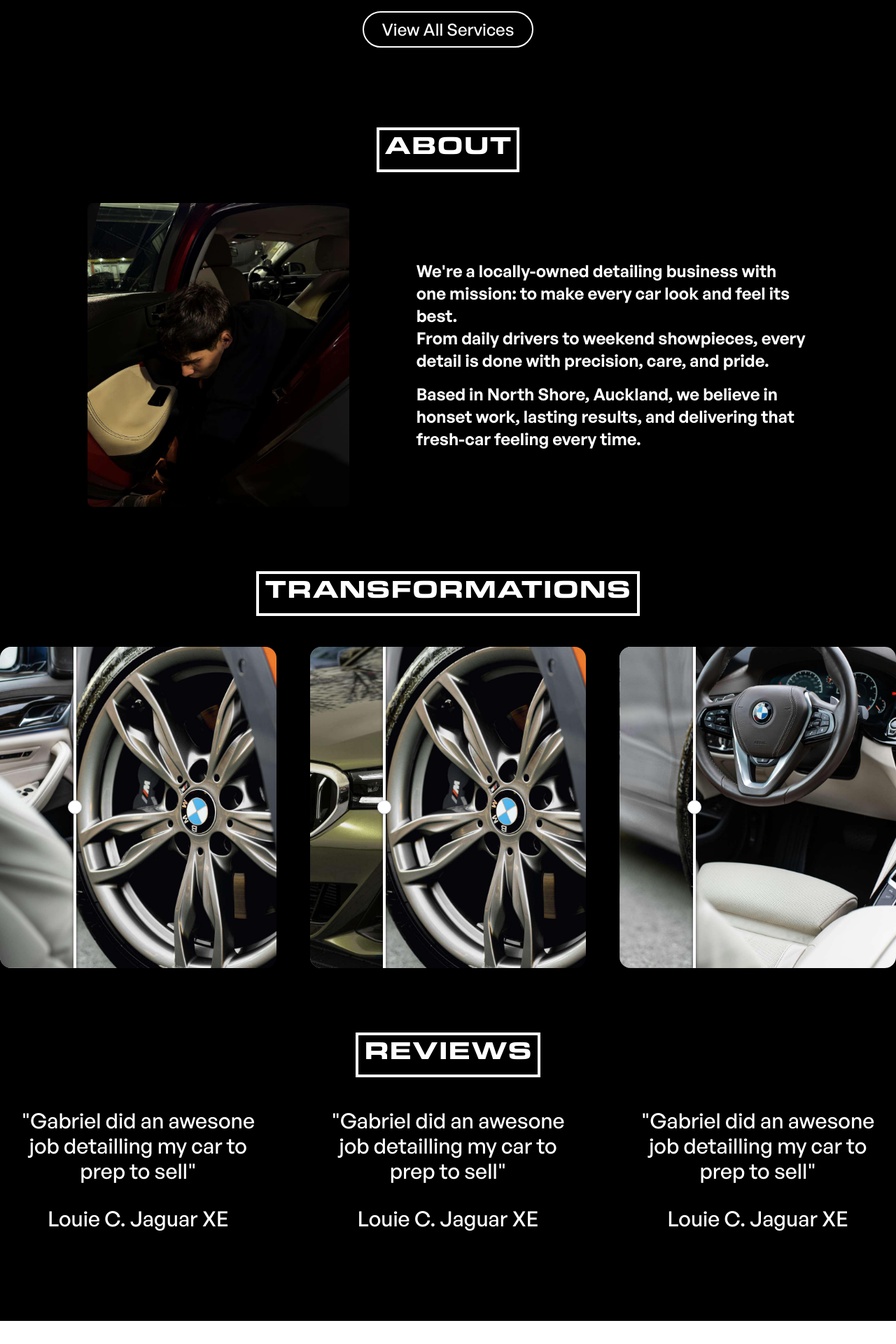
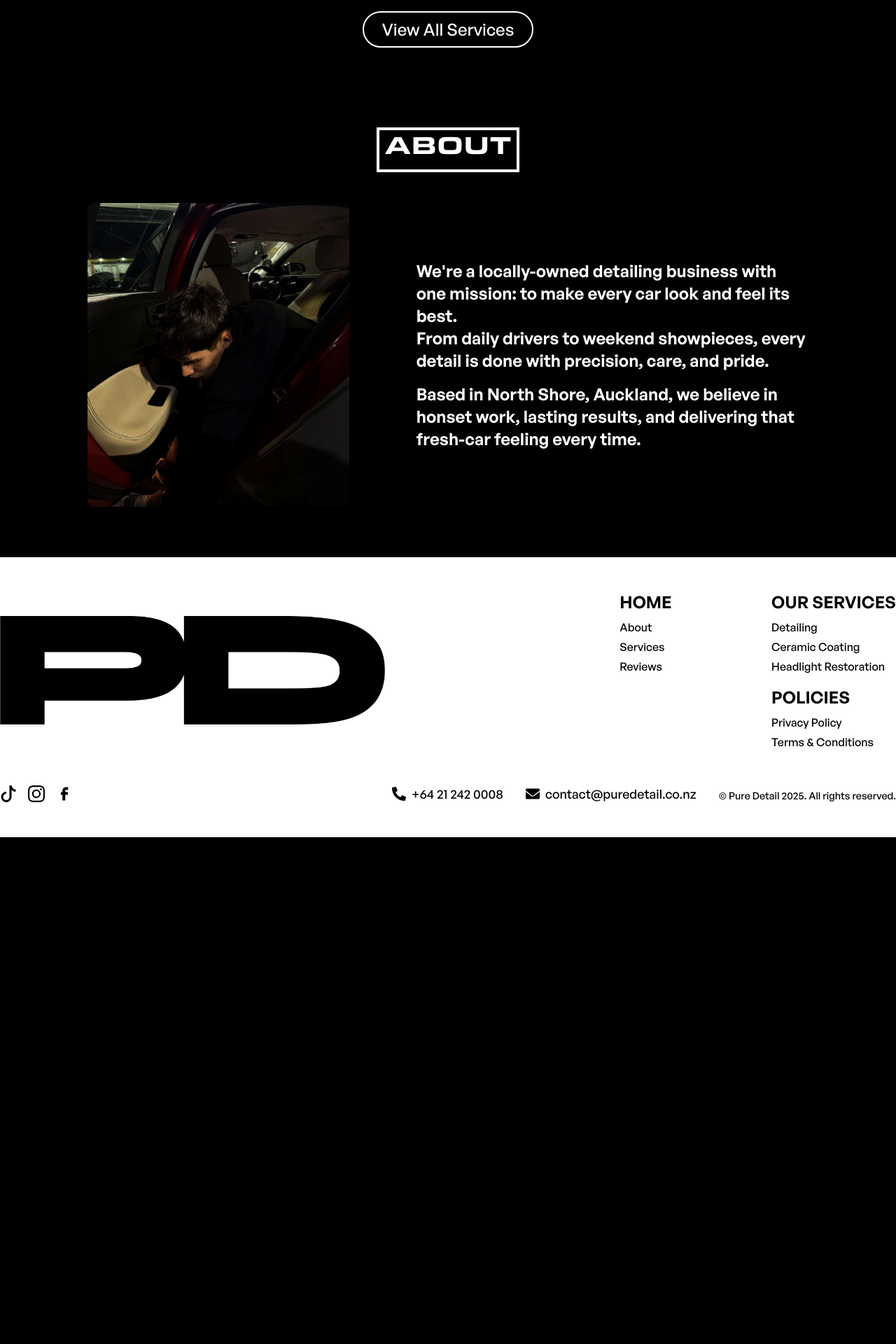
Before and after one commit to lucassdantas/pure_detail_website, a Next.js app: page / in a window 1280 px wide. Shown: the part 1540-3460 px from the top of the page at 70% size. After the commit the page ends 2736 px from the top, so only its background shows below. Built offline with nearby package versions, Linux system fonts and the light colour scheme.

Commit message:
hide transformations and testimonials sections

```diff
--- a/src/app/page.tsx
+++ b/src/app/page.tsx
@@ -37,7 +37,7 @@ export default function Home() {
           <CircleButon text='View All Services' url='/services'/>
         </div>
       </Section>
-      <Section id="about">
+      <Section id="about" className='pb-18'>
           <HighLightedTitle text='About'/>
           <div className='flex lg:flex-row flex-col justify-center gap-24 items-center lg:px-[80px]'>
             <img src='/imgs/about/professional-cleaning-a-car.jpg' alt='Car professional working' className='rounded-lg lg:w-1/3 w-full '/>
@@ -53,7 +53,7 @@ export default function Home() {
             </div>
           </div>
       </Section>
-      <Section id='transformations' className='my-12'>
+      <Section id='transformations' className='my-12 hidden' >
           <HighLightedTitle text='Transformations'/>
           <div className='flex lg:flex-row flex-col  justify-between items-stretch gap-12'>
             {transformations.map((transformation, i) => {
@@ -61,7 +61,7 @@ export default function Home() {
             })}
           </div>
       </Section>
-      <Section id='reviews' className='mb-32'>
+      <Section id='reviews' className='mb-32 hidden'>
         <HighLightedTitle text='Reviews'/>
         <div className='flex lg:flex-row flex-col justify-between items-stretch gap-12'>
           {reviews.map((review, i) => {
```
